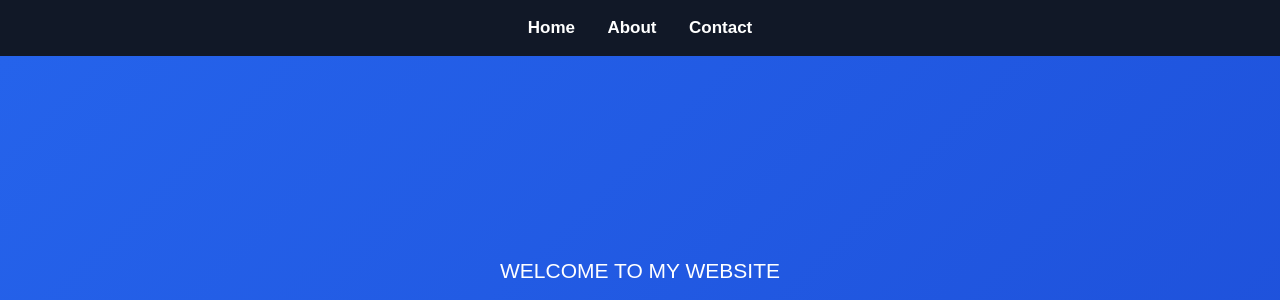
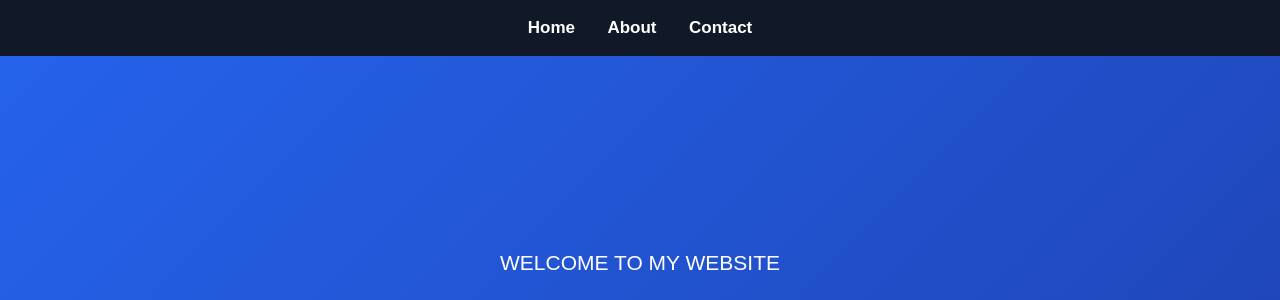
Before and after one commit to mosesghouriweb/first-website-project, a plain HTML site: page index.html in a window 1280 px wide. Shown: the top 300 px of the page. Drawn offline with Linux system fonts and the light colour scheme.

Commit message:
Update hero section styles in index.html

```diff
--- a/index.html
+++ b/index.html
@@ -42,14 +42,14 @@
         }
 
         .hero {
-            min-height: 80vh;
+    min-height: 78vh;
     display: flex;
     flex-direction: column;
     justify-content: center;
     align-items: center;
     text-align: center;
-            padding: 60px 20px;
-            background: linear-gradient(135deg, #2563eb, #1d4ed8);
+    padding: 70px 20px;
+    background: linear-gradient(135deg, #2563eb, #1e40af);
     color: white;
 }
 
```
Lines whose indentation alone changed are shown as unchanged.
